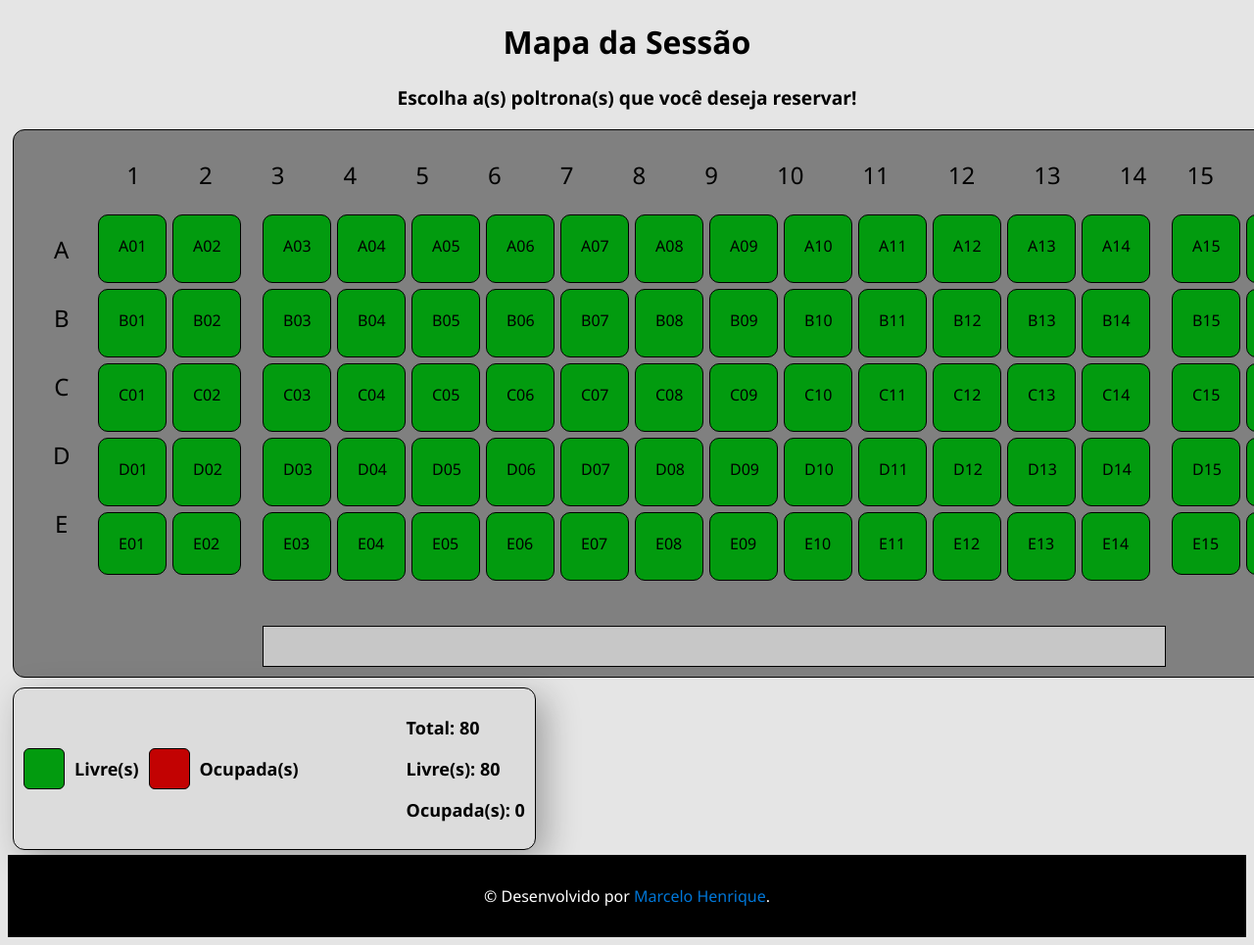
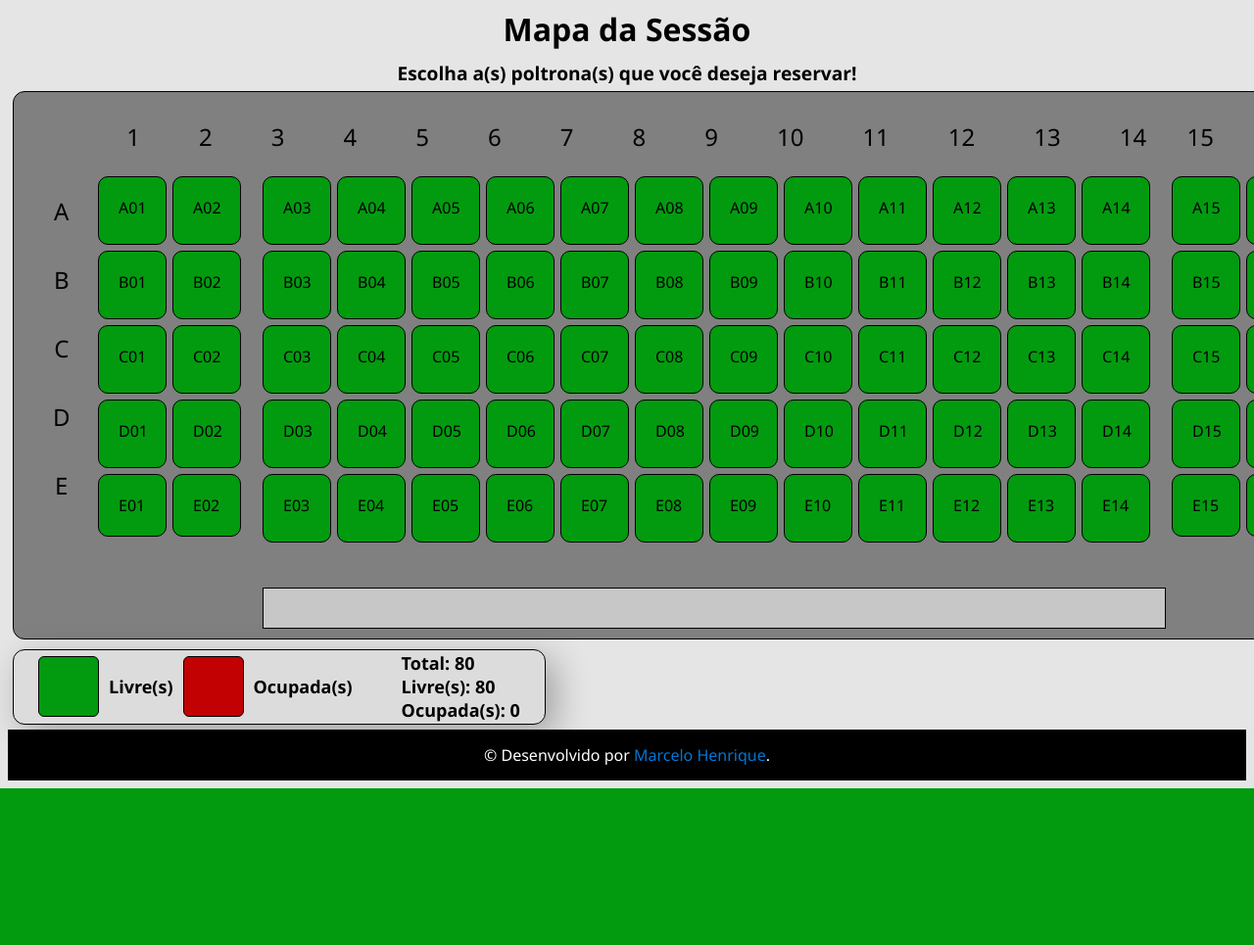
Before and after one commit to MarcDevGuy127/desenvolvimento_web, a PHP site: page / in a window 1280 px wide; the page is wider, and only the part inside the window is pictured. Shown: that part at 98% size. After the commit the page ends 805 px from the top of that part, so only its background shows below. Run offline with PHP 8.4, Linux system fonts and the light colour scheme.

Commit message:
Adjusting margins.

```diff
--- a/mapa/css/index.css
+++ b/mapa/css/index.css
@@ -2,8 +2,17 @@
     font-family: 'Segoe UI', Tahoma, Geneva, Verdana, sans-serif;
 }
 
+p {
+    margin: 0;
+}
+
 body {
     background-color: rgba(211, 211, 211, 0.57);
+}
+
+h1 {
+    margin-top: 0;
+    margin-bottom: 10px;
 }
 
 /* eixos */
@@ -126,7 +135,9 @@ body {
     display: flex;
     margin-top: 10px;
     gap: 10px;
-    padding: 10px;
+    padding: 25px;
+    padding-top: 1px;
+    padding-bottom: 2px;
     font-size: large;
     align-items: center;
     background-color: gainsboro;
@@ -141,7 +152,7 @@ body {
         border: 1px solid black;
         border-radius: 6px;
         background: rgb(2, 155, 15);
-        padding: 20px;
+        padding: 30px;
     }
 
     .poltrona_ocupada {
@@ -149,13 +160,13 @@ body {
         border: 1px solid black;
         border-radius: 6px;
         background: rgb(194, 2, 2);
-        padding: 20px;
+        padding: 30px;
     }
 }
 
 /* parâmetros */
 .parametros {
-    margin-left: 100px;
+    margin-left: 40px;
     grid-template-areas:
         "parametros" "valor_parametro";
     font-weight: bold;
```
